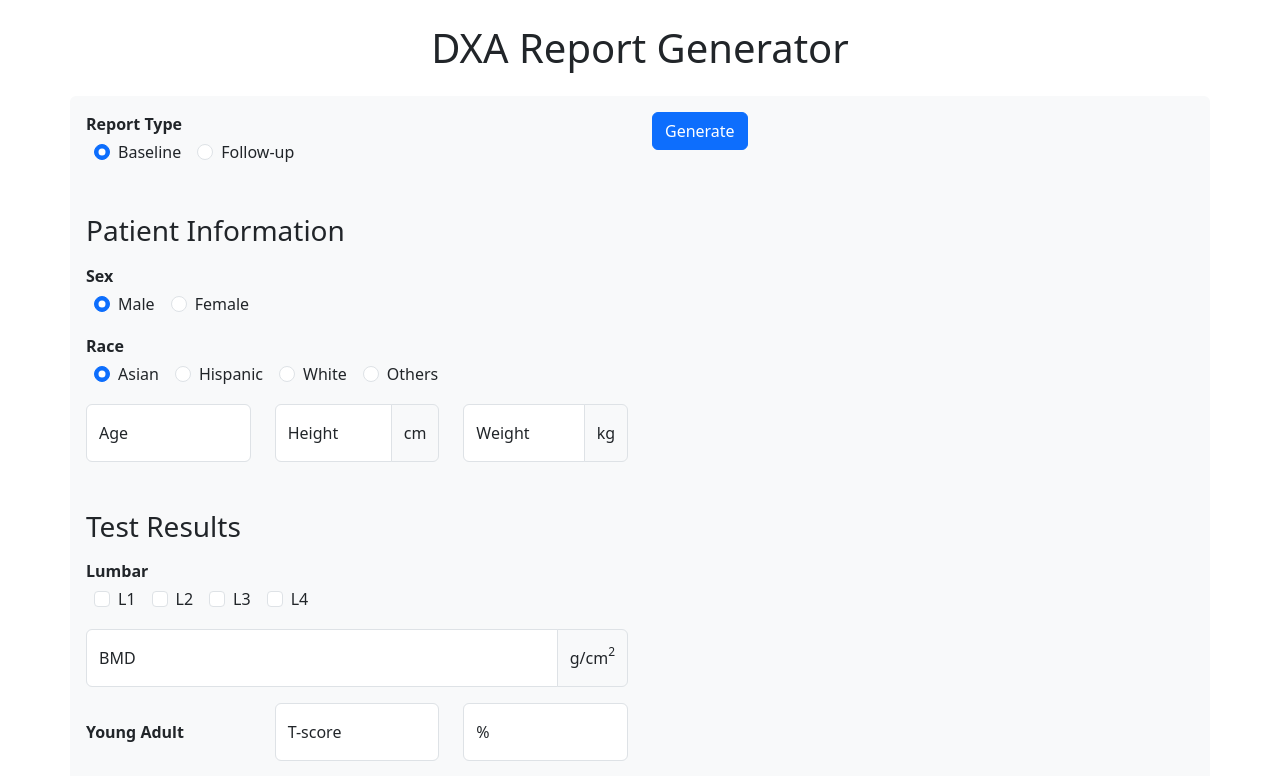
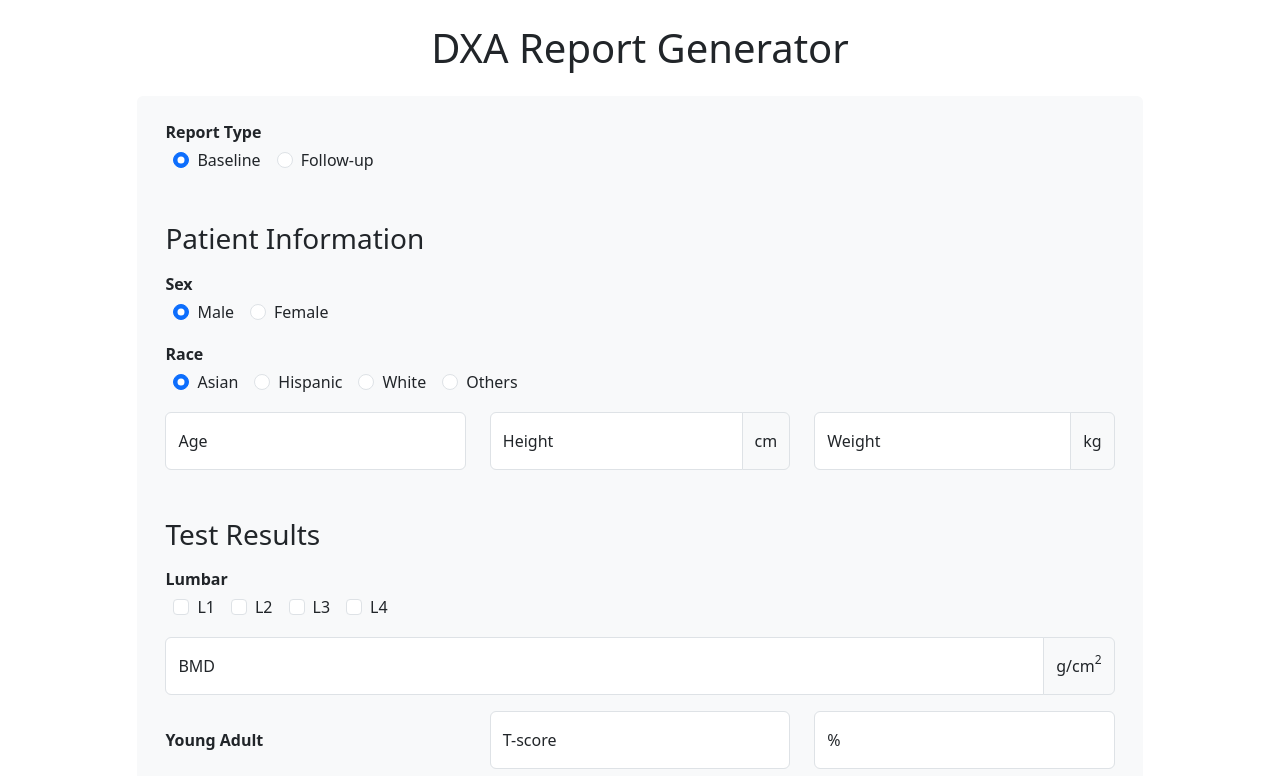
Before and after one commit to alyssasenatin/dxa-report-generator, a React (Vite) app: page / in a window 1280 px wide. Shown: the top 776 px of the page. Built offline with nearby package versions, Linux system fonts and the light colour scheme.

Commit message:
Change layout to long strip

```diff
--- a/src/App.tsx
+++ b/src/App.tsx
@@ -41,7 +41,7 @@ const App = () => {
   return (
     <>
       <h1 className="text-center my-4">DXA Report Generator</h1>
-      <main className="container bg-light rounded p-3">
+      {/* <main className="container bg-light rounded p-3">
         <div className="row">
           <div className="col-12 col-lg-6">
             <DxaReportForm methods={methods} />
@@ -50,6 +50,16 @@ const App = () => {
             <DxaReportPreview methods={methods} />
           </div>
         </div>
+      </main> */}
+      <main className="container d-flex justify-content-center">
+        <div className="row bg-light rounded mb-4 mx-3 px-3 py-4">
+          <div className="col-12">
+            <DxaReportForm methods={methods} />
+            <div className="float-end">
+              <DxaReportPreview methods={methods} />
+            </div>
+          </div>
+        </div>
       </main>
     </>
   );
```
